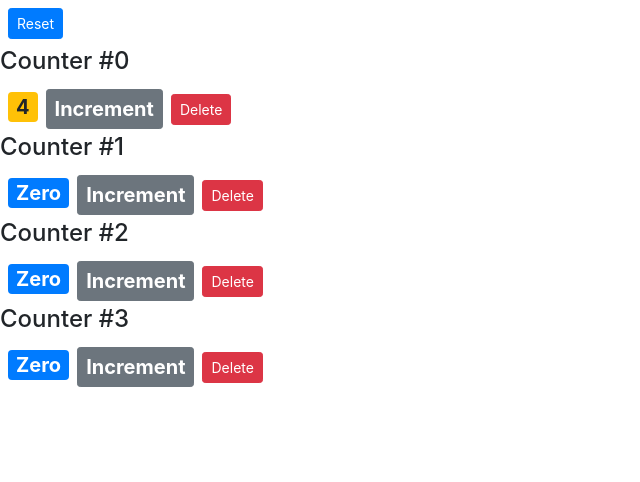
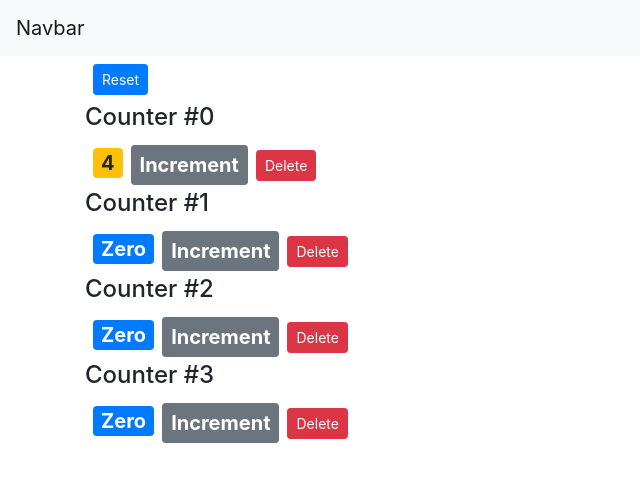
Before and after one commit to Kayhan-Kashi/counter-app, a React (Create React App) app: page / in a window 1280 px wide. Shown: the top 482 px of the page, without its empty margins (0-640 px from the left). Built offline with nearby package versions, Linux system fonts and the light colour scheme.

Commit message:
Multiple components in sync

```diff
--- a/src/App.js
+++ b/src/App.js
@@ -1,25 +1,18 @@
-import React from 'react';
-import logo from './logo.svg';
-import './App.css';
+import React from "react";
+import logo from "./logo.svg";
+import "./App.css";
+import Navbar from "./components/navbar";
+import Counters from "./components/counters";
+import Counter from "./components/counter";
 
 function App() {
   return (
-    <div className="App">
-      <header className="App-header">
-        <img src={logo} className="App-logo" alt="logo" />
-        <p>
-          Edit <code>src/App.js</code> and save to reload.
-        </p>
-        <a
-          className="App-link"
-          href="https://reactjs.org"
-          target="_blank"
-          rel="noopener noreferrer"
-        >
-          Learn React
-        </a>
-      </header>
-    </div>
+    <React.Fragment>
+      <Navbar />
+      <main className="container">
+        <Counters />
+      </main>
+    </React.Fragment>
   );
 }
 
--- /dev/null
+++ b/src/components/navbar.jsx
@@ -0,0 +1,15 @@
+import React, { Component } from "react";
+
+class NavBar extends Component {
+  render() {
+    return (
+      <nav className="navbar navbar-light bg-light">
+        <a className="navbar-brand" href="#">
+          Navbar
+        </a>
+      </nav>
+    );
+  }
+}
+
+export default NavBar;
--- a/src/index.js
+++ b/src/index.js
@@ -4,9 +4,8 @@ import "./index.css";
 import App from "./App";
 import * as serviceWorker from "./serviceWorker";
 import "bootstrap/dist/css/bootstrap.css";
-import Counters from "./components/counters";
 
-ReactDOM.render(<Counters />, document.getElementById("root"));
+ReactDOM.render(<App />, document.getElementById("root"));
 
 // If you want your app to work offline and load faster, you can change
 // unregister() to register() below. Note this comes with some pitfalls.
```
